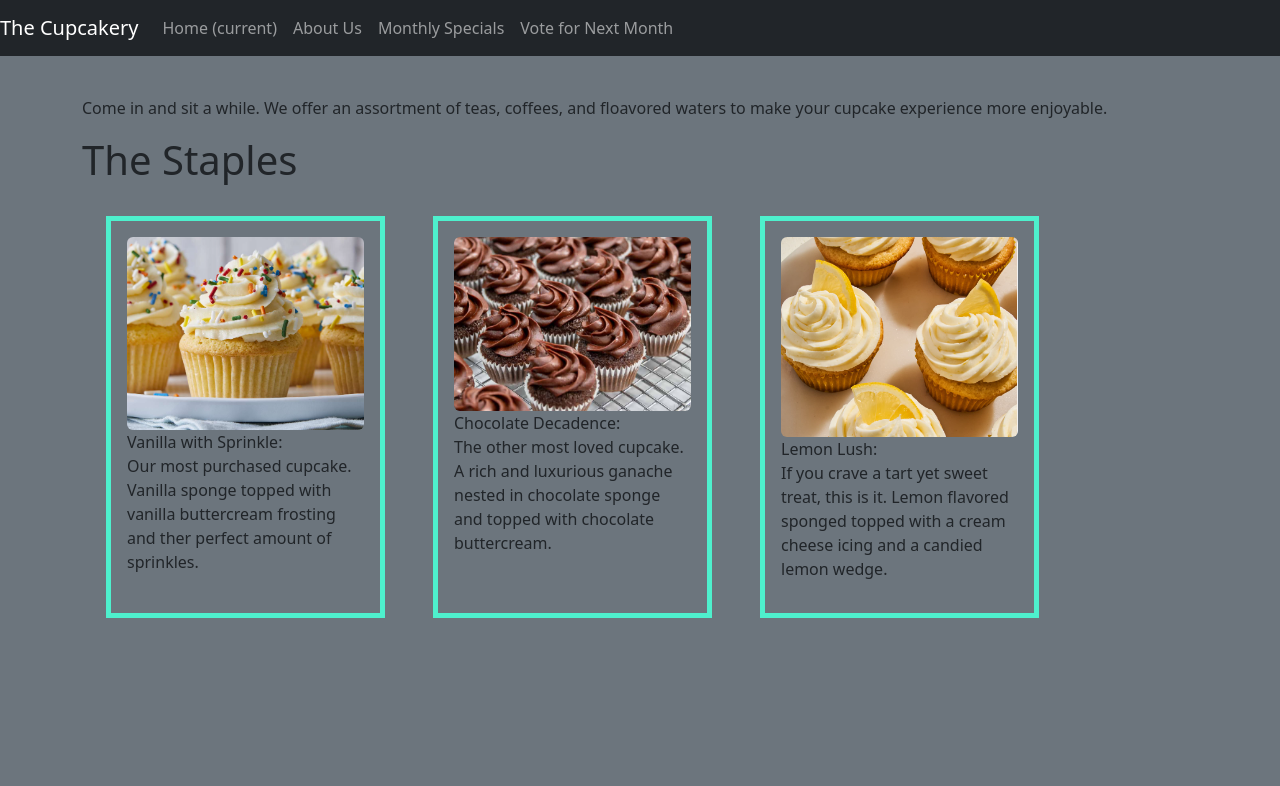
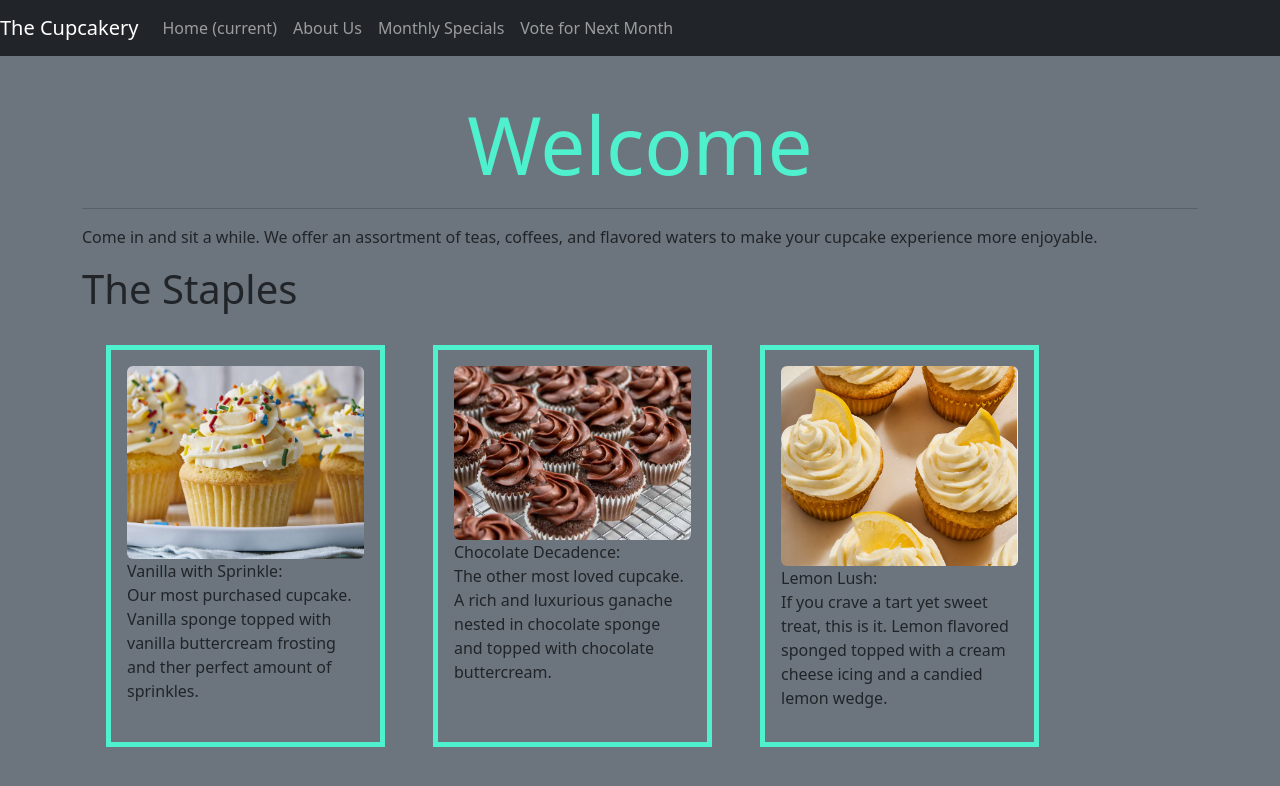
Before and after one commit to RianAlbritton/Cupcakery, a website: page index.html in a window 1280 px wide. Drawn offline with nearby package versions, Linux system fonts and the light colour scheme.

Commit message:
added comments and corrected mispellings

```diff
--- a/index.html
+++ b/index.html
@@ -32,8 +32,10 @@
         </div>
       </nav>
       <br><br><br><br>
-
-      <p>Come in and sit a while.  We offer an assortment of teas, coffees, and floavored waters to make your cupcake experience more enjoyable.</p>
+<!--Welcome-->
+      <h1 class="display-1 text-center" style="color:#4ef0cd;">Welcome</h1>
+      <hr>
+      <p>Come in and sit a while.  We offer an assortment of teas, coffees, and flavored waters to make your cupcake experience more enjoyable.</p>
 
 <h1>The Staples</h1>
 
```
Also changed, not shown: specials.html (+1 -0 lines).
